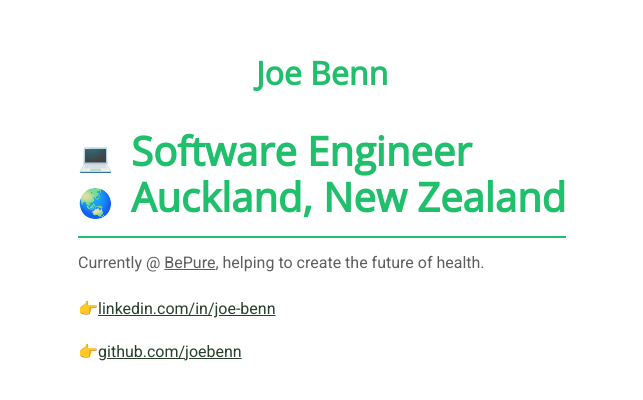
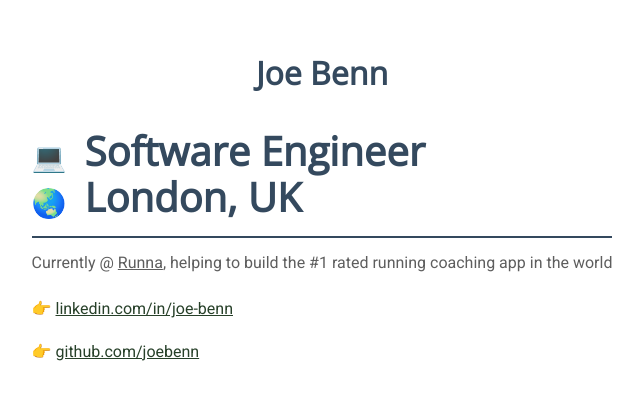
Before and after one commit to joebenn/joebenn_dot_dev, a plain HTML site: page index.html in a window 1280 px wide. Shown: the part 186-586 px from the top of the page, without its empty margins (318-961 px from the left). Drawn offline with nearby package versions, Linux system fonts and the light colour scheme.

Commit message:
chore: refresh

```diff
--- a/index.html
+++ b/index.html
@@ -1,54 +1,78 @@
-<!doctype html>
+<!DOCTYPE html>
 <html class="no-js" lang="">
+  <head>
+    <meta charset="utf-8" />
+    <title>Joe Benn | Software Engineer</title>
+    <meta name="description" content="" />
+    <meta name="viewport" content="width=device-width, initial-scale=1" />
 
-<head>
-  <meta charset="utf-8">
-  <title>Joe Benn | Software Engineer</title>
-  <meta name="description" content="">
-  <meta name="viewport" content="width=device-width, initial-scale=1">
-
-  <link rel="manifest" href="site.webmanifest">
-  <link rel="apple-touch-icon" href="icon.png">
+    <link rel="manifest" href="site.webmanifest" />
+    <link rel="apple-touch-icon" href="icon.png" />
     <!-- Place favicon.ico in the root directory -->
 
-  <link rel="stylesheet" href="normalize.css">
-  <link rel="stylesheet" href="main.css">
+    <link rel="stylesheet" href="normalize.css" />
+    <link rel="stylesheet" href="main.css" />
     <!-- Google Font Inclusion -->
-  <link href="https://fonts.googleapis.com/css2?family=Open+Sans&family=Roboto&display=swap" rel="stylesheet">
-  <meta name="theme-color" content="#fafafa">
+    <link
+      href="https://fonts.googleapis.com/css2?family=Open+Sans&family=Roboto&display=swap"
+      rel="stylesheet"
+    />
+    <meta name="theme-color" content="#fafafa" />
   </head>
 
   <body>
     <!--[if IE]>
-    <p class="browserupgrade">You are using an <strong>outdated</strong> browser. Please <a href="https://browsehappy.com/">upgrade your browser</a> to improve your experience and security.</p>
+      <p class="browserupgrade">
+        You are using an <strong>outdated</strong> browser. Please
+        <a href="https://browsehappy.com/">upgrade your browser</a> to improve
+        your experience and security.
+      </p>
     <![endif]-->
-
-
 
     <div id="top">
       <h1>Joe Benn</h1>
-
     </div>
     <div id="content">
       <div id="box">
         <header>
-        <div class="header-line"><div class="header-line__icon">💻</div><h2>Software Engineer</h2></div>
-        <div class="header-line"><div class="header-line__icon">🌏</div><h2>Auckland, New Zealand</h2></div>
+          <div class="header-line">
+            <div class="header-line__icon">💻</div>
+            <h2>Software Engineer</h2>
+          </div>
+          <div class="header-line">
+            <div class="header-line__icon">🌏</div>
+            <h2>London, UK</h2>
+          </div>
         </header>
-      <p>Currently <span class="grey">@</span> <a href="https://www.linkedin.com/company/bepure/about/" target="_blank"
-          class="inner-link">BePure</a>, helping to create the future of health.</p>
+        <p>
+          Currently <span class="grey">@</span>
+          <a
+            href="https://www.linkedin.com/company/runna/about/"
+            target="_blank"
+            class="inner-link"
+            >Runna</a
+          >, helping to build the #1 rated running coaching app in the world
+        </p>
         <div id="link_box">
           <ul>
-          <li>👉<a href="https://www.linkedin.com/in/joe-benn-893321110/" target="_blank">linkedin.com/in/joe-benn</a>
+            <li>
+              👉
+              <a
+                href="https://www.linkedin.com/in/joe-benn-893321110/"
+                target="_blank"
+                >linkedin.com/in/joe-benn</a
+              >
             </li>
-          <li>👉<a href="https://github.com/joebenn" target="_blank">github.com/joebenn</a></li>
+            <li>
+              👉
+              <a href="https://github.com/joebenn" target="_blank"
+                >github.com/joebenn</a
+              >
+            </li>
           </ul>
         </div>
       </div>
     </div>
-
-
-
 
     <!-- Google Analytics: change UA-XXXXX-Y to be your site's ID. -->
     <!-- <script>
@@ -57,5 +81,4 @@
   </script>
   <script src="https://www.google-analytics.com/analytics.js" async></script> -->
   </body>
-
 </html>
--- a/main.css
+++ b/main.css
@@ -3,28 +3,26 @@ body {
   flex-direction: column;
   align-items: center;
   justify-content: center;
-    background-color: #FFFFFF;
+  background-color: #ffffff;
   height: 100vh;
   padding: 0 2em 0 2em;
   overflow: hidden;
-
 }
 
 .container {
   display: flex;
   flex-direction: row;
-
 }
 
 h1 {
   margin: 0;
-    color: #6EBF63;
-    color: #20bf6b;
-    font-family: 'Open Sans', sans-serif;
+  color: #34495e;
+  color: #34495e;
+  font-family: "Open Sans", sans-serif;
 }
 
 p {
-    color: #5E5E5E !important;
+  color: #5e5e5e !important;
 }
 
 ul {
@@ -53,9 +51,8 @@ a {
 #content {
   display: flex;
   flex-direction: column;
-    font-family: 'Roboto', sans-serif;
+  font-family: "Roboto", sans-serif;
 }
-
 
 .header-line {
   display: flex;
@@ -66,36 +63,33 @@ a {
   display: flex;
   align-items: flex-end;
   font-size: 28px;
-    margin-right: 18px;;
+  margin-right: 18px;
 }
-
 
 header h2 {
   text-align: right;
   margin: 0;
   font-size: 40px;
-    color: #20bf6b;
-    font-family: 'Open Sans', sans-serif;
-
+  color: #34495e;
+  font-family: "Open Sans", sans-serif;
 }
 
 header {
-    border-bottom: 2px solid #20bf6b;
+  border-bottom: 2px solid #34495e;
   padding-bottom: 16px;
   padding-top: 16px;
 }
 
 .inner-link {
-    color: #5E5E5E;
+  color: #5e5e5e;
 }
-
 
 @media only screen and (max-width: 600px) {
   header h2 {
     text-align: right;
     margin: 0;
     font-size: 24px;
-        color: #20bf6b;
-        font-family: 'Open Sans', sans-serif;
+    color: #34495e;
+    font-family: "Open Sans", sans-serif;
   }
 }
```
Lines whose indentation alone changed are shown as unchanged.
